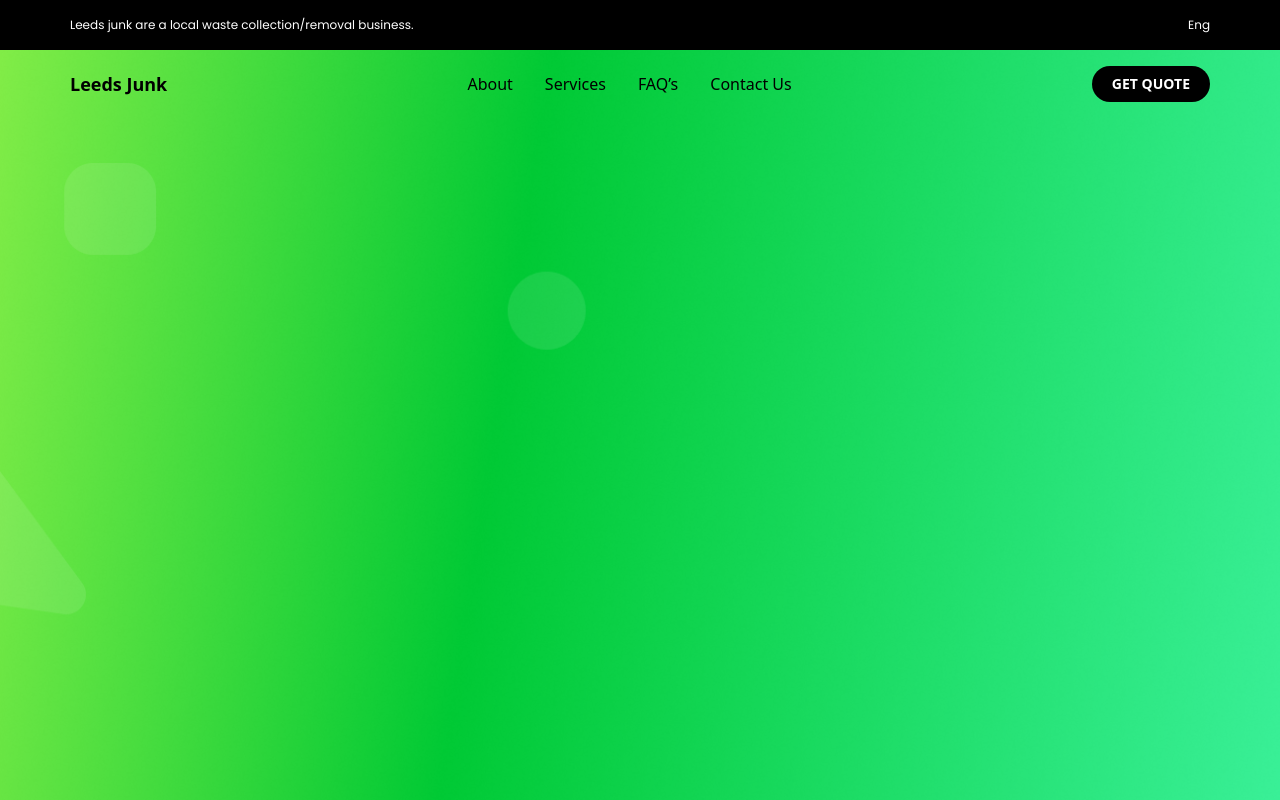
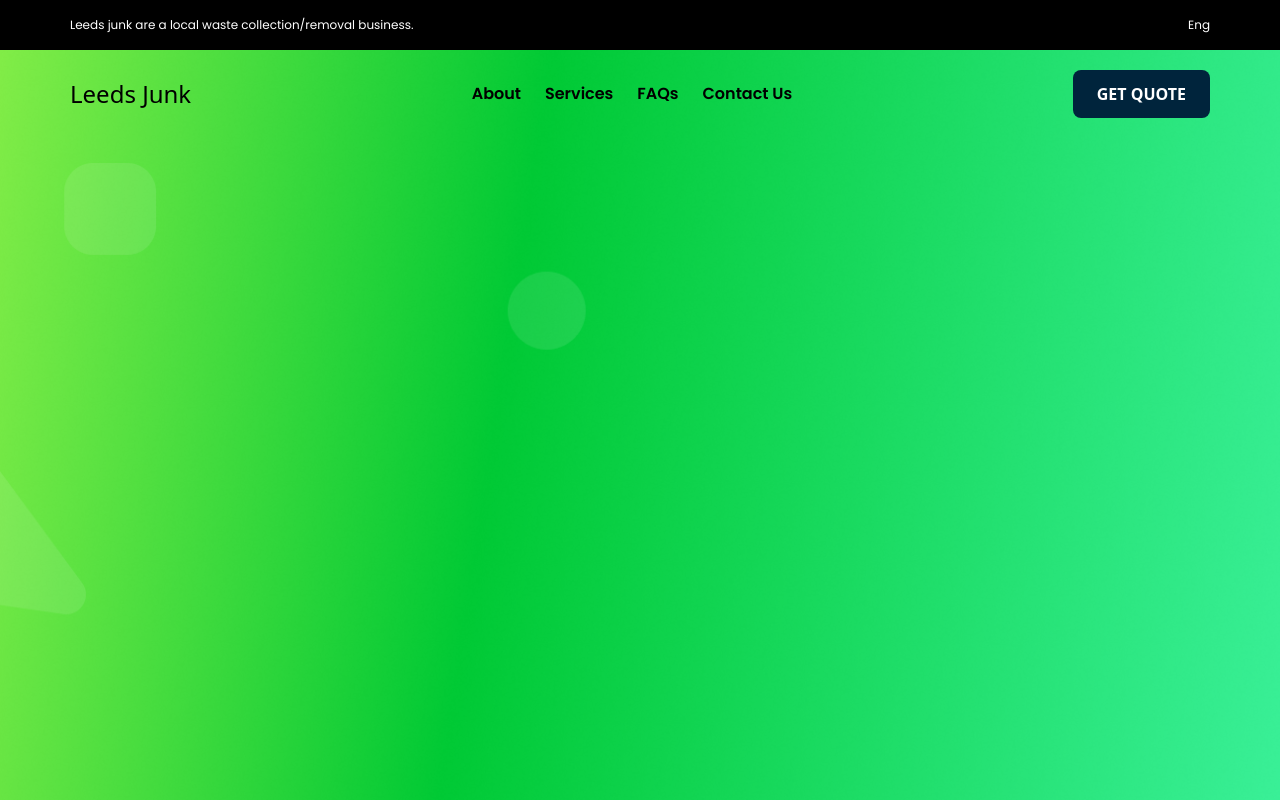
Before and after one commit to jatin-rajput563/routing-page, a React (Vite) app: page / in a window 1280 px wide. Built offline with nearby package versions, Linux system fonts and the light colour scheme.

Commit message:
nav-bar-complete

```diff
--- a/src/components/Nav.jsx
+++ b/src/components/Nav.jsx
@@ -1,66 +1,62 @@
 import React, { useState, useEffect } from 'react';
-
+import CommonButton from './common/CommonButton';
+import CommonPara from './common/CommonPara';
 const Nav = () => {
   const [isNavOpen, setIsNavOpen] = useState(false);
 
   useEffect(() => {
-    document.body.classList.toggle('overflow-hidden', isNavOpen);
+    if (isNavOpen) {
+      document.body.classList.add('overflow-hidden');
+    } else {
+      document.body.classList.remove('overflow-hidden');
+    }
   }, [isNavOpen]);
 
+  const toggleNavbar = () => {
+    setIsNavOpen(!isNavOpen);
+  };
+
   return (
-    <nav className=" w-full py-4 fixed">
-      <div className="max-w-[1140px] mx-auto flex justify-between items-center">
-        <a href="/" className="text-black font-bold text-lg">
-          Leeds Junk
-        </a>
-        <ul className="hidden md:flex gap-8 items-center text-black font-medium">
-          {["About", "Services", "FAQ’s", "Contact Us"].map((item, idx) => (
-            <li key={idx}>
-              <a
-                href={`#${item.toLowerCase().replace(/ /g, '-')}`}
-                className="hover:underline underline-offset-4"
-              >
-                {item}
+    <nav className="py-[20px] px-[20px] w-full">
+      <div className="container max-w-[1140px] mx-auto">
+        <div className="flex items-center justify-between w-full">
+          <a className=" text-[24px] no-underline z-10 font-medium " href="">
+            Leeds Junk
+          </a>
+          <ul className={`fixed lg:static flex justify-center items-center flex-col lg:flex-row w-full lg:w-auto bg-[#00243C] lg:bg-transparent top-0 bottom-0 right-0 transform ${isNavOpen ? 'translate-x-0' : 'translate-x-full lg:translate-x-0'} transition-transform duration-300 z-20 p-8 lg:p-0 gap-6 lg:gap-6`}>
+
+            <li className="flex flex-col lg:flex-row gap-6 items-center">
+              <a className="no-underline hover:underline " href="/">
+                <CommonPara ParaText="About" ParaClass=" !font-semibold" />
+              </a>
+              <a className="no-underline hover:underline " href="/">
+                <CommonPara ParaText="Services" ParaClass=" !font-semibold" />
+              </a>
+              <a className="no-underline hover:underline " href="/">
+                <CommonPara ParaText="FAQs" ParaClass=" !font-semibold" />
+              </a>
+              <a className="no-underline hover:underline " href="/">
+                <CommonPara ParaText="Contact Us" ParaClass=" !font-semibold" />
               </a>
             </li>
-          ))}
-        </ul>
-        <a
-          href="#quote"
-          className="bg-black text-white px-5 py-2 rounded-full font-semibold text-sm hover:scale-105 transition"
-        >
-          GET QUOTE
-        </a>
-        <div className="md:hidden z-50" onClick={() => setIsNavOpen(!isNavOpen)}>
-          <div className="space-y-1 cursor-pointer">
-            <div className={`w-6 h-[3px] bg-black transition-transform origin-left ${isNavOpen ? 'rotate-45 translate-y-1.5' : ''}`} />
-            <div className={`w-6 h-[3px] bg-black transition-all ${isNavOpen ? 'opacity-0' : ''}`} />
-            <div className={`w-6 h-[3px] bg-black transition-transform origin-left ${isNavOpen ? '-rotate-45 -translate-y-1.5' : ''}`} />
+            <li className="mt-4 lg:mt-0 min-lg:hidden">
+              <CommonButton />
+
+            </li>
+          </ul>
+          <ul className='max-lg:hidden block'>
+            <li className="mt-4 lg:mt-0">
+              <CommonButton />
+            </li>
+          </ul>
+
+          <div onClick={toggleNavbar} className="lg:hidden z-30 cursor-pointer flex flex-col gap-1">
+            <span className={`w-8 h-1 rounded bg-white transition-transform duration-300 origin-left ${isNavOpen ? 'rotate-[32deg]' : ''}`}></span>
+            <span className={`w-8 h-1 rounded transition-all duration-300 ${isNavOpen ? 'bg-transparent' : 'bg-white'}`}></span>
+            <span className={`w-8 h-1 rounded bg-white transition-transform duration-300 origin-left ${isNavOpen ? '-rotate-[32deg]' : ''}`}></span>
           </div>
+
         </div>
-      </div>
-      <div
-        className={`md:hidden fixed top-0 right-0 h-full w-full bg-gradient-to-r from-lime-400 to-cyan-400 transform transition-transform duration-300 ${
-          isNavOpen ? 'translate-x-0' : 'translate-x-full'
-        } flex flex-col items-center justify-center gap-8 text-black font-medium`}
-      >
-        {["About", "Services", "FAQ’s", "Contact Us"].map((item, idx) => (
-          <a
-            key={idx}
-            href={`#${item.toLowerCase().replace(/ /g, '-')}`}
-            className="text-xl hover:underline underline-offset-4"
-            onClick={() => setIsNavOpen(false)}
-          >
-            {item}
-          </a>
-        ))}
-        <a
-          href="#quote"
-          className="bg-black text-white px-6 py-3 rounded-full font-semibold text-base"
-          onClick={() => setIsNavOpen(false)}
-        >
-          GET QUOTE
-        </a>
       </div>
     </nav>
   );
--- a/src/components/common/CommonButton.jsx
+++ b/src/components/common/CommonButton.jsx
@@ -3,7 +3,9 @@ import React from 'react'
 const CommonButton = () => {
     return (
         <>
-            <button></button>
+            <button className='font-semibold text-[16px] leading-[150%] text-white bg-[#00243C] rounded-[8px] py-[12px] px-[24px] hover:bg-[#00243C]/80 transition-all duration-300'>
+                GET QUOTE
+            </button>
         </>
     )
 }
--- a/src/index.css
+++ b/src/index.css
@@ -1,6 +1,11 @@
+@import url('https://fonts.googleapis.com/css2?family=Roboto:ital,wght@0,100..900;1,100..900&display=swap');
 @import url('https://fonts.googleapis.com/css2?family=Poppins:ital,wght@0,100;0,200;0,300;0,400;0,500;0,600;0,700;0,800;0,900;1,100;1,200;1,300;1,400;1,500;1,600;1,700;1,800;1,900&display=swap');
 @import "tailwindcss";
 
 .font-poppins {
     font-family: 'Poppins', sans-serif;
 }
+
+.font-roboto {
+    font-family: 'Roboto', sans-serif;
+}
```
